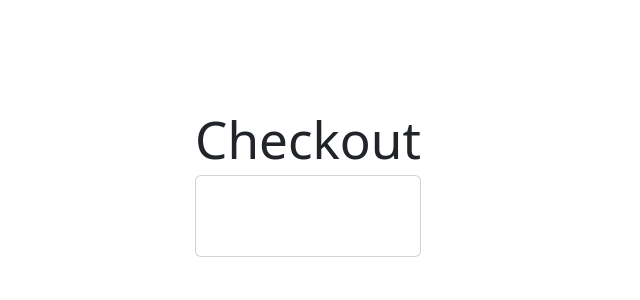
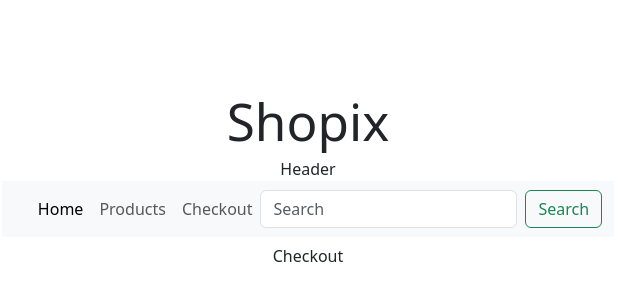
Before and after one commit to LuciaMoro/Shopix, a React (Vite) app: page /checkout in a window 1280 px wide. Shown: the part 216-516 px from the top of the page, without its empty margins (332-972 px from the left). Built offline with nearby package versions, Linux system fonts and the light colour scheme.

Commit message:
add Button component

```diff
--- a/src/Checkout.jsx
+++ b/src/Checkout.jsx
@@ -1,10 +1,12 @@
+import Navbar from "./components/Navbar";
+import Button from "./components/Button";
 function Checkout() {
   return (
     <>
-      <h1>Checkout</h1>
-      <div className="card">
-        <p></p>
-      </div>
+      <h1>Shopix</h1>
+      <div className="header">Header</div>
+      <Navbar />
+      <Button handleClick={() => console.log("checkout")}>Checkout</Button>
     </>
   );
 }
--- a/src/HomePage.jsx
+++ b/src/HomePage.jsx
@@ -2,6 +2,7 @@
 import "./App.css";
 import Navbar from "./components/Navbar";
 import Products from "./Products";
+import Button from "./components/Button";
 
 function HomePage() {
   return (
@@ -9,6 +10,7 @@ function HomePage() {
       <h1>Shopix</h1>
       <div className="header">Header</div>
       <Navbar />
+      <Button handleClick={() => console.log("test")} />
       <Products />
     </>
   );
--- a/src/components/Button.jsx
+++ b/src/components/Button.jsx
@@ -1 +1,13 @@
-<button>Click me!</button>;
+function Button(props) {
+  console.log(props);
+  const handleClick = props.handleClick;
+  const children = props.children;
+  console.log(handleClick);
+  return (
+    <button className="btn" onClick={handleClick}>
+      {children ? children : "Click me"}
+    </button>
+  );
+}
+
+export default Button;
--- a/src/components/Navbar.jsx
+++ b/src/components/Navbar.jsx
@@ -1,10 +1,13 @@
+import HomePage from "../HomePage";
+import Products from "../Products";
+import Checkout from "../Checkout";
+import { Link } from "react-router";
+
 function Navbar() {
   return (
     <nav className="navbar navbar-expand-lg bg-body-tertiary">
       <div className="container-fluid">
-        <a className="navbar-brand" href="#">
-          Navbar
-        </a>
+        <a className="navbar-brand" href="#"></a>
         <button
           className="navbar-toggler"
           type="button"
@@ -19,19 +22,19 @@ function Navbar() {
         <div className="collapse navbar-collapse" id="navbarTogglerDemo02">
           <ul className="navbar-nav me-auto mb-2 mb-lg-0">
             <li className="nav-item">
-              <a className="nav-link active" aria-current="page" href="#">
+              <Link className="nav-link active" to="/">
                 Home
-              </a>
+              </Link>
             </li>
             <li className="nav-item">
-              <a className="nav-link" href="#">
-                Link
-              </a>
+              <Link className="nav-link" to="/products">
+                Products
+              </Link>
             </li>
             <li className="nav-item">
-              <a className="nav-link disabled" aria-disabled="true">
-                Disabled
-              </a>
+              <Link className="nav-link" to="/checkout">
+                Checkout
+              </Link>
             </li>
           </ul>
           <form className="d-flex" role="search">
```
